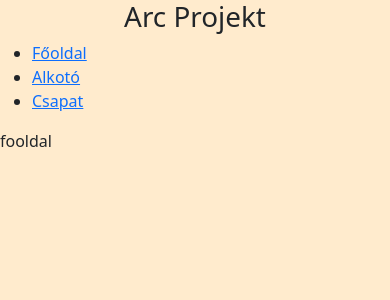
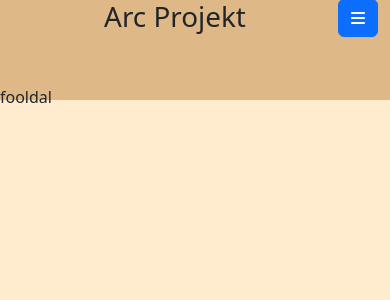
Before and after one commit to PappNiki20/FrontendSablon, a React (Create React App) app in the folder alapsablon/: page / in a window 390 px wide. Shown: the top 300 px of the page. Built offline with nearby package versions, Linux system fonts and the light colour scheme.

Commit message:
hamburger menu kialakitasa

```diff
--- a/alapsablon/package.json
+++ b/alapsablon/package.json
@@ -3,6 +3,9 @@
   "version": "0.1.0",
   "private": true,
   "dependencies": {
+    "@fortawesome/fontawesome-free": "^6.5.1",
+    "@fortawesome/free-solid-svg-icons": "^6.5.1",
+    "@fortawesome/react-fontawesome": "^0.2.0",
     "@testing-library/jest-dom": "^5.17.0",
     "@testing-library/react": "^13.4.0",
     "@testing-library/user-event": "^13.5.0",
--- a/alapsablon/src/App.css
+++ b/alapsablon/src/App.css
@@ -9,9 +9,20 @@
   font-size: calc(10px + 2vmin);
   color: white;
 }
-div header{
-  text-align: center;
-}
+
 .App-link {
   color: #61dafb;
 }
+.menu{
+  background-color: burlywood;
+  height: 100px;
+
+}
+header{
+  text-align: center;
+  margin-right: 40px;
+}
+.ms-auto{
+  margin-block: -50px;
+  margin-block-end: 40px;
+}
--- a/alapsablon/src/App.js
+++ b/alapsablon/src/App.js
@@ -1,18 +1,17 @@
 import './App.css';
-//import ReactDOM from "react-dom/client";
 import { BrowserRouter, Routes, Route } from "react-router-dom";
+import Layout from './LayOut';
 import Fooldal from './pages/Fooldal';
 import Alkoto from './pages/Alkoto';
 import Csapat from './pages/Csapat';
-import Layout from './LayOut';
-
 
 function App() {
   return (
-    <div>
-      <header><h1>Arc Projekt</h1> </header>
+    <div className='menu'>
+      <header><h1>Arc Projekt</h1></header>
+    <div className='feljebb'>
+      <BrowserRouter >
 
-      <BrowserRouter>
         <Routes>
           <Route path="/" element={<Layout />}>
             <Route index element={<Fooldal />} />
@@ -21,6 +20,8 @@ function App() {
           </Route>
         </Routes>
       </BrowserRouter>
+      </div>
+
     </div>
   );
 }
--- a/alapsablon/src/LayOut.js
+++ b/alapsablon/src/LayOut.js
@@ -1,30 +1,46 @@
-import { Outlet, Link } from "react-router-dom";
+import React, { useState } from 'react';
+import { Navbar, Container, Button, Collapse } from 'react-bootstrap';
+import { FontAwesomeIcon } from '@fortawesome/react-fontawesome';
+import { faBars } from '@fortawesome/free-solid-svg-icons';
+import 'bootstrap/dist/css/bootstrap.min.css';
+import '@fortawesome/fontawesome-free/css/all.min.css';
+import { Link, Outlet } from 'react-router-dom';
 
-const Layout = () => {
+const LayOut = () => {
+  const [isOpen, setIsOpen] = useState(false);
+
+  const toggleNavbar = () => {
+    setIsOpen(!isOpen);
+  };
+
   return (
     <>
-      <nav>
-        <ul>
-          <li>
-            {/* A publikus tartalom linkje */}
-            <Link to="/">Főoldal</Link>
-          </li>
-          <li>
-            {/* Az admin oldal linkjetartalom linkje */}
-            <Link to="/alkoto">Alkotó</Link>
-          </li>
-          <li>
-            {/* Az admin oldal linkjetartalom linkje */}
-            <Link to="/csapat">Csapat</Link>
-          </li>
-        </ul>
-      </nav>
-      <article>
-        {/* Ide kerül majd az útvonalak/linkek által meghatározott tartalom */}
-        <Outlet />
-      </article>
+      <Navbar>
+        <Container fluid>
+          <Button className='ms-auto' type='button' onClick={toggleNavbar}>
+            <FontAwesomeIcon icon={faBars} />
+          </Button>
+        </Container>
+      </Navbar>
+
+      <Collapse in={isOpen}>
+        <div className='bg-light shadow-3 p-4 nav'>
+          <Button as={Link} to="/" variant='link' block className='border-bottom m-0'>
+            Főoldal
+          </Button>
+          <Button as={Link} to="alkoto" variant='link' block className='border-bottom m-0'>
+            Alkotó
+          </Button>
+          <Button as={Link} to="csapat" variant='link' block className='m-0'>
+            Csapat
+          </Button>
+        </div>
+      </Collapse>
+
+      {/* Ide kerül majd az útvonalak/linkek által meghatározott tartalom */}
+      <Outlet />
     </>
   );
 };
 
-export default Layout;
+export default LayOut;
```
Also changed, not shown: 1 other file (tests, documents, lock files or other folders).
